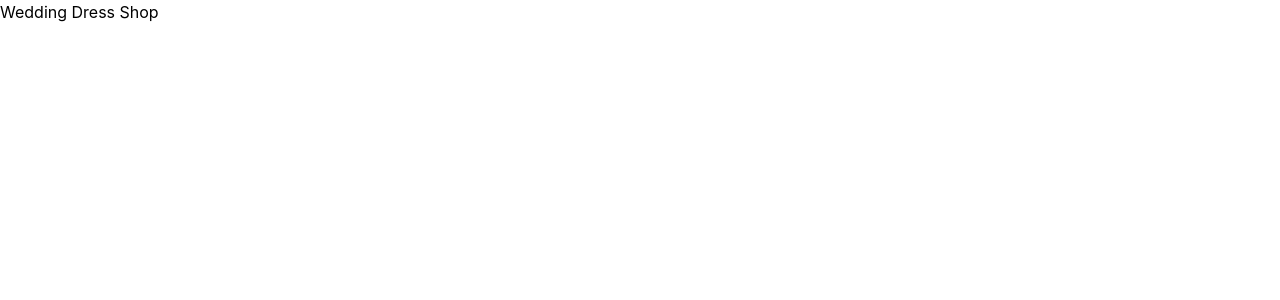
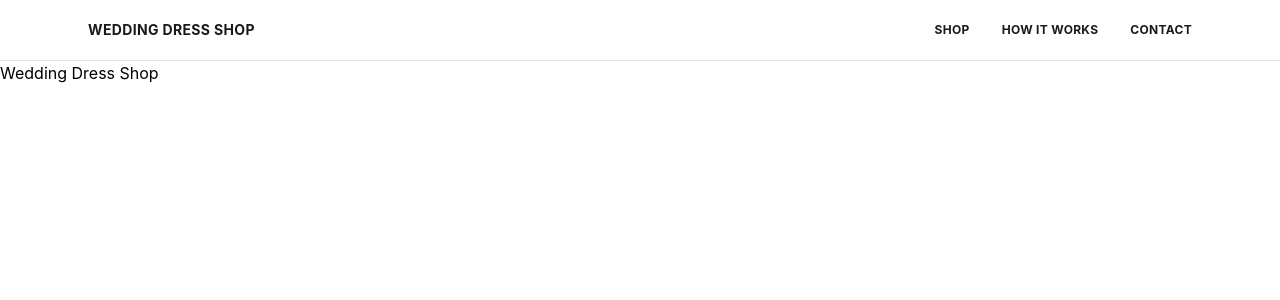
Before and after one commit to wyangy/wedding-dress-shop, a React (Vite) app: page /dresses/1 in a window 1280 px wide. Shown: the top 300 px of the page. Built offline with nearby package versions, Linux system fonts and the light colour scheme.

Commit message:
Build header component

```diff
--- a/src/components/layout/Header.tsx
+++ b/src/components/layout/Header.tsx
@@ -0,0 +1,27 @@
+function Header() {
+  return (
+    <header className="border-b border-stone-200 bg-white">
+      <div className="mx-auto flex max-w-6xl items-center justify-between px-6 py-5">
+        <a href="/" className="text-sm font-bold tracking-wide text-stone-900">
+          WEDDING DRESS SHOP
+        </a>
+
+        <nav className="flex gap-8 text-xs font-bold uppercase tracking-wide text-stone-900">
+          <a href="#shop" className="hover:text-stone-500">
+            Shop
+          </a>
+
+          <a href="#how-it-works" className="hover:text-stone-500">
+            How It Works
+          </a>
+
+          <a href="#contact" className="hover:text-stone-500">
+            Contact
+          </a>
+        </nav>
+      </div>
+    </header>
+  );
+}
+
+export default Header;
--- a/src/pages/HomePage.tsx
+++ b/src/pages/HomePage.tsx
@@ -1,8 +1,14 @@
+import Header from "../components/layout/Header";
+
 function HomePage() {
   return (
-    <main>
-      <h1>Wedding Dress Shop</h1>
-    </main>
+    <>
+      <Header />
+
+      <main>
+        <h1>Wedding Dress Shop</h1>
+      </main>
+    </>
   );
 }
 
```
